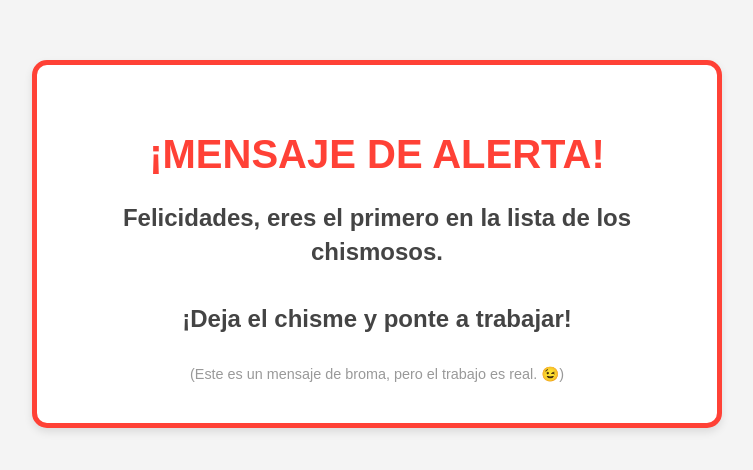
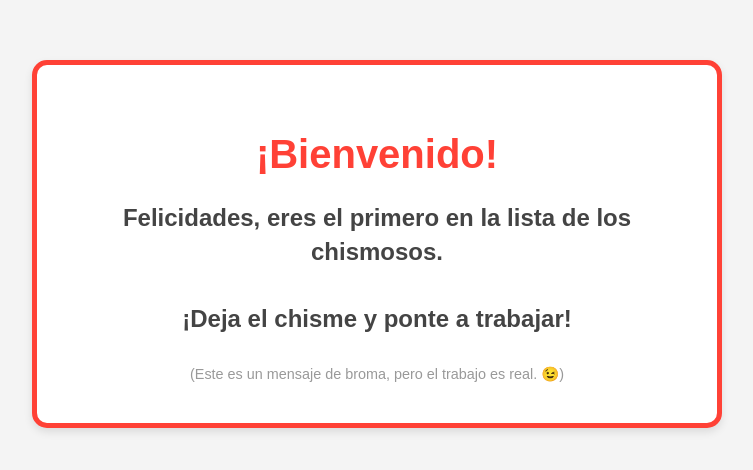
Before and after one commit to ujonnathan/ujonnathan.github.io, a plain HTML site: page index.html in a window 1280 px wide. Shown: the part 176-646 px from the top of the page, without its empty margins (263-1016 px from the left). Drawn offline with Linux system fonts and the light colour scheme.

Commit message:
Update index.html

```diff
--- a/index.html
+++ b/index.html
@@ -50,7 +50,7 @@
 </head>
 <body>
     <div class="container">
-        <h1>¡MENSAJE DE ALERTA!</h1>
+        <h1>¡Bienvenido!</h1>
         <p>
             Felicidades, eres el primero en la lista de los chismosos.
             <br><br>
```
